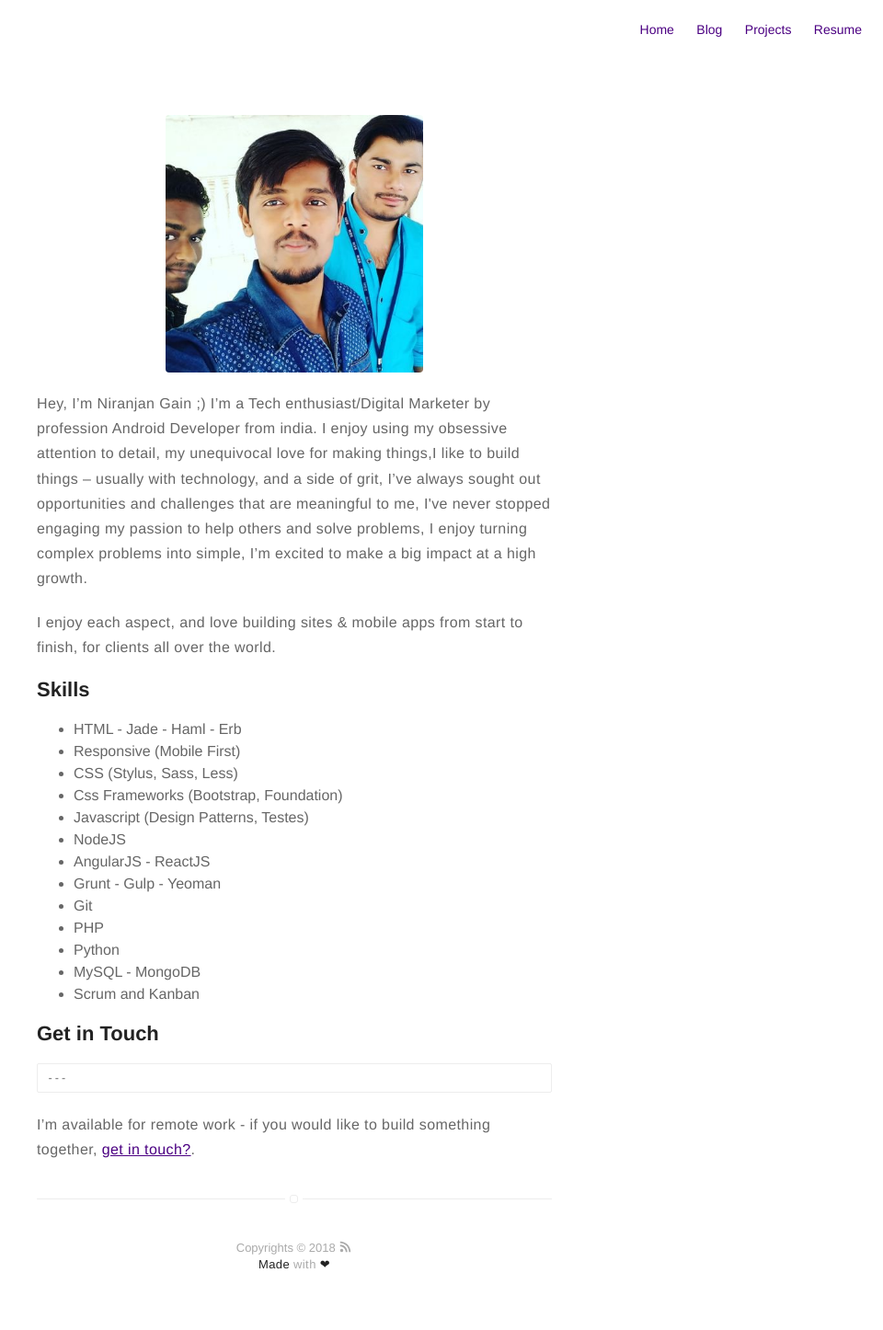
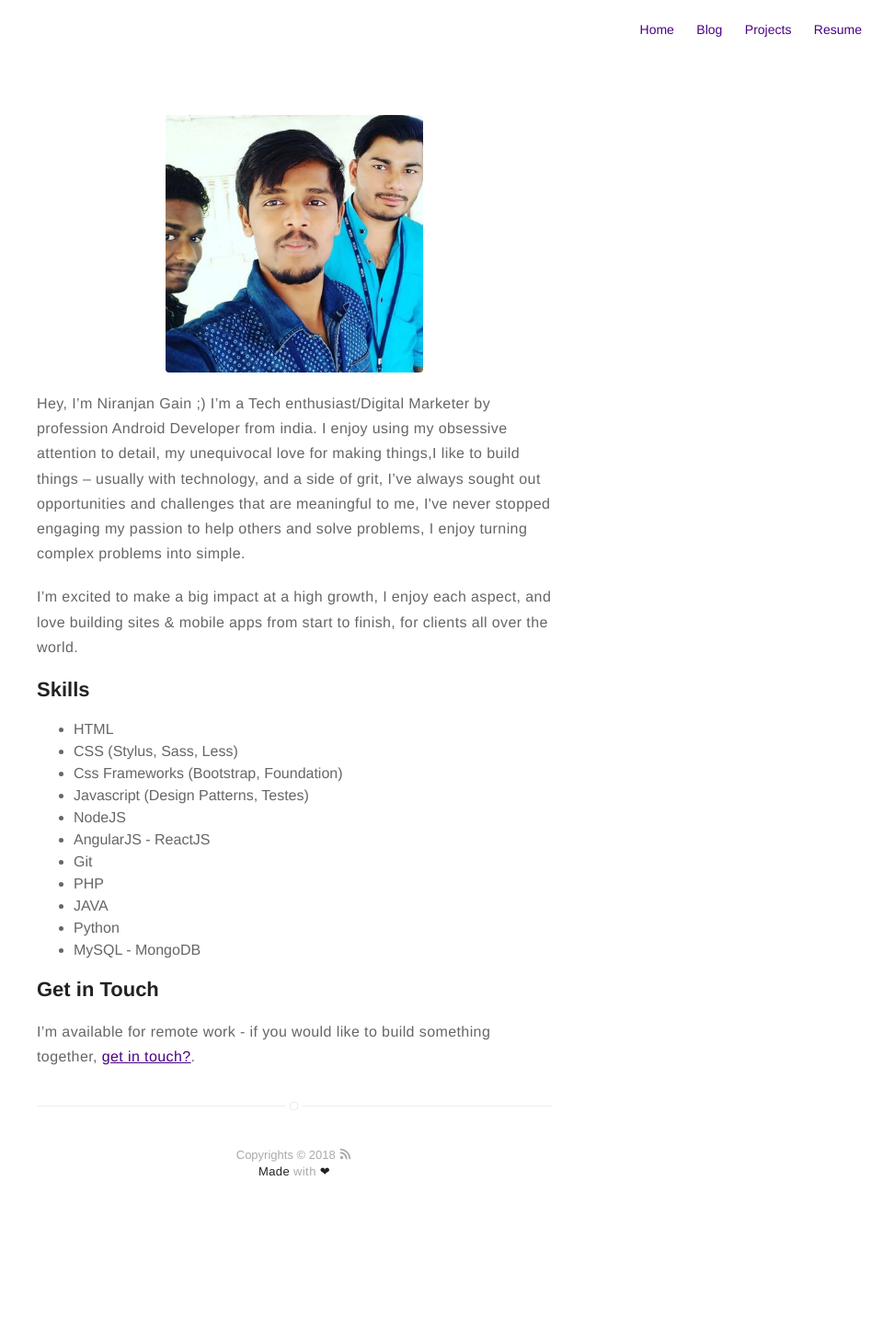
Before and after one commit to iamniranjangain/iamniranjangain.github.io, a Jekyll site: the page built from about.md, in a window 1280 px wide. Shown: the whole page at 92% size, without its empty margins (320-1280 px from the left). Built offline with Jekyll 4.4.1, drawn with Linux system fonts in a browser that asks for light colours; after the commit the page ends 1345 px from its top, so only the background shows below that.

Commit message:
Update about.md

```diff
--- a/about.md
+++ b/about.md
@@ -5,30 +5,26 @@ layout: page
 ![Profile Image]({{ site.url }}/{{ site.picture }})
 
 <p>Hey, I’m Niranjan Gain ;) I’m a Tech enthusiast/Digital Marketer by profession Android Developer from india.
-I enjoy using my obsessive attention to detail, my unequivocal love for making things,I like to build things – usually with       technology, and a side of grit, I’ve always sought out opportunities and challenges that are meaningful to me, I've never stopped engaging my passion to help others and solve problems, I enjoy turning complex problems into simple, I’m excited to make a big impact at a high growth.</p>
+I enjoy using my obsessive attention to detail, my unequivocal love for making things,I like to build things – usually with       technology, and a side of grit, I’ve always sought out opportunities and challenges that are meaningful to me, I've never stopped engaging my passion to help others and solve problems, I enjoy turning complex problems into simple.</p>
 
-<p>I enjoy each aspect, and love building sites & mobile apps from start to finish, for clients all over the world.</p>
+<p>I’m excited to make a big impact at a high growth, I enjoy each aspect, and love building sites & mobile apps from start to finish, for clients all over the world.</p>
 
 <h2>Skills</h2>
 
 <ul class="skill-list">
-	<li>HTML - Jade - Haml - Erb</li>
-	<li>Responsive (Mobile First)</li>
+	<li>HTML</li>
 	<li>CSS (Stylus, Sass, Less)</li>
 	<li>Css Frameworks (Bootstrap, Foundation)</li>
 	<li>Javascript (Design Patterns, Testes)</li>
 	<li>NodeJS</li>
 	<li>AngularJS - ReactJS</li>
-	<li>Grunt - Gulp - Yeoman</li>
 	<li>Git</li>
 	<li>PHP</li>
+	<li>JAVA</li>
 	<li>Python</li>
 	<li>MySQL - MongoDB</li>
-	<li>Scrum and Kanban</li>
 </ul>
 
 <h2>Get in Touch</h2>
 
-    ---
-
 I'm available for remote work - if you would like to build something together, [get in touch?](http://github.com/sergiokopplin/indigo/issues).
```
